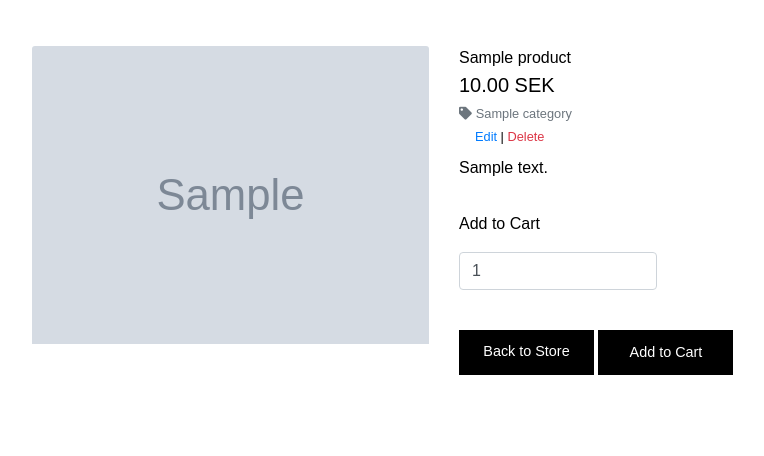
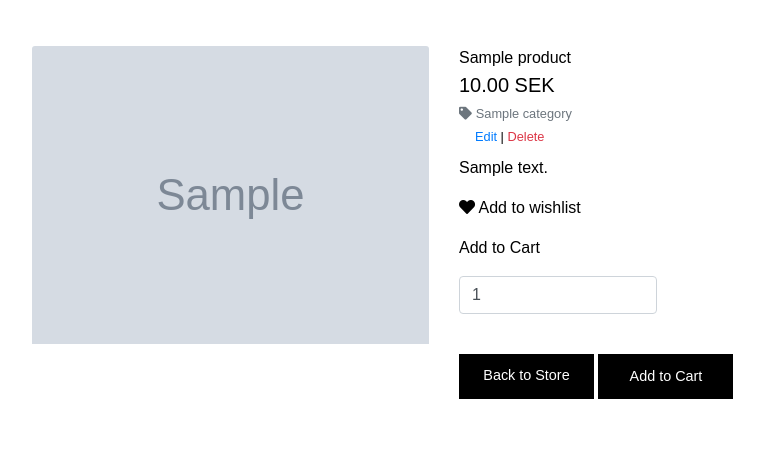
Before and after one commit to CarlssonOscar/uma-vintage, a Django app: page /products/1/ in a window 1280 px wide. Shown: the part 180-636 px from the top of the page, without its empty margins (196-960 px from the left). Run offline with Django 3.2, Linux system fonts and the light colour scheme; a user stored in the database is signed in; tables that the repository leaves empty hold one stand-in row (values such as "Sample post"); grey boxes marked "Sample" are stand-in pictures; some libraries are stand-ins or nearby versions.

Commit message:
Add Wishlist model and incorporate wishlist on products_details page

```diff
--- a/products/models.py
+++ b/products/models.py
@@ -1,4 +1,5 @@
 from django.db import models
+from django.contrib.auth.models import User
 
 
 class Category(models.Model):
@@ -29,3 +30,13 @@ class Product(models.Model):
 
     def __str__(self):
         return self.name
+
+
+class Wishlist(models.Model):
+    user = models.ForeignKey(User, null=True, blank=True,
+                             on_delete=models.SET_NULL)
+    product = models.ForeignKey(Product, null=True, blank=True,
+                                on_delete=models.SET_NULL)
+
+    def __str__(self):
+        return f"Wishlist item {self.product} for {self.user}"
--- a/products/templates/products/product_details.html
+++ b/products/templates/products/product_details.html
@@ -44,6 +44,9 @@
                     </small>
                 {% endif %}
                 <p class="mt-2">{{ product.description }}</p>
+                {% if request.user.is_authenticated %}
+                <a href="{% url 'add_to_wishlist' product.id %}" class="text-black text-decoration-none"><i class="fas fa-heart"></i> Add to wishlist</a>
+                {% endif %}
                 <form class="form" action="{% url 'add_to_cart' product.id %}" method="POST">
                     {% csrf_token %}
                     <div class="form-row">
--- a/products/urls.py
+++ b/products/urls.py
@@ -9,4 +9,6 @@ urlpatterns = [
     path('edit/<int:product_id>/', views.edit_product, name='edit_product'),
     path('delete/<int:product_id>/',
          views.delete_product, name='delete_product'),
+    path('wishlist/<int:product_id>/add', views.add_to_wishlist,
+         name='add_to_wishlist'),
 ]
--- a/products/views.py
+++ b/products/views.py
@@ -4,7 +4,7 @@ from django.contrib.auth.decorators import login_required
 from django.db.models import Q
 from django.db.models.functions import Lower
 from .models import Product, Category
-from .forms import ProductForm
+from .forms import ProductForm, WishlistForm
 
 
 def all_products(request):
@@ -137,3 +137,24 @@ def delete_product(request, product_id):
     product.delete()
     messages.info(request, 'Product deleted!')
     return redirect(reverse('products'))
+
+
+@login_required
+def add_to_wishlist(request, product_id):
+    product = get_object_or_404(Product, pk=product_id)
+    if request.method == "POST":
+        form = WishlistForm(request.POST, instance=product)
+        if form.is_valid():
+            form.user = request.user
+            form.product = product
+            form.save()
+            messages.info(request, 'Added to Wishlist!')
+            return redirect(reverse('product_details', product_id))
+
+    form = WishlistForm(instance=product)
+    template = 'products/product_details.html'
+    context = {
+        'product': product,
+    }
+
+    return render(request, template, context)
--- a/static/css/base.css
+++ b/static/css/base.css
@@ -104,6 +104,12 @@ body > footer {
 
 .text-black {
     color: black !important;
+}
+
+.fa-heart:hover,
+.fa-heart:active,
+.fa-heart:focus {
+    color: red;
 }
 
 .cover {
```
Also changed, not shown: products/forms.py (+7 -1 lines), products/migrations/0004_wishlist.py (added), profiles/migrations/0002_alter_profiles_options.py (added).
